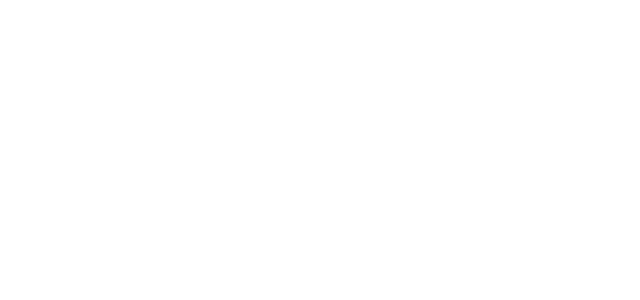
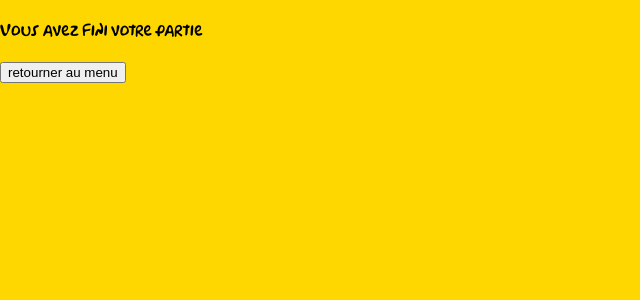
Before and after one commit to nicomr70/dilemme-prisonnier-front, a React (Create React App) app: page /game/1/end/1 in a window 1280 px wide. Before the commit this address had no page. Shown: the top 300 px of the page, without its empty margins (0-640 px from the left). Built offline with nearby package versions, Linux system fonts and the light colour scheme.

Commit message:
add fonctionalities of end game , and set strategy

```diff
--- /dev/null
+++ b/src/component/FinDePartie/FinDePartie.jsx
@@ -0,0 +1,13 @@
+import {useNavigate} from "react-router-dom";
+
+
+export default function FinDePartie(){
+    const navigate = useNavigate();
+    const handleClick=()=>{
+        navigate("/home");
+    }
+    return<div>
+        <p>Vous avez fini votre partie</p>
+        <button onClick={handleClick}>retourner au menu</button>
+    </div>
+}
--- a/src/component/Game/Game.jsx
+++ b/src/component/Game/Game.jsx
@@ -13,9 +13,9 @@ export function Game({game,playerId}){
             <div>
                 <p>Score</p>
                 <p>{playerCurrent.name}: {playerCurrent.score}</p>
-                <p>{otherPlayer.name}: {playerCurrent.score}</p>
+                <p>{otherPlayer.name}: {otherPlayer.score}</p>
             </div>
-            {lastChoiceOtherplayer ? <p>otherPlayer.name à</p> : ""}
+            {lastChoiceOtherplayer ? <p>otherPlayer.name à jouer : lastChoiceOtherplayer</p> : ""}
         </div>
     }else{
         return null
--- a/src/component/Play/Play.jsx
+++ b/src/component/Play/Play.jsx
@@ -1,6 +1,6 @@
 import {Game} from "../Game/Game";
 import Strategy from "../Strategy/Strategy";
-import React, {useCallback, useEffect,useState} from "react";
+import React, {useCallback, useEffect, useState} from "react";
 import {ADDRSERVEURGAME} from "../../App";
 import {useParams} from "react-router-dom";
 import Loader from "react-loader-spinner";
@@ -8,7 +8,8 @@ import Loader from "react-loader-spinner";
 
 export default function Play(){
     const {gameId,playerId} = useParams()
-    const [state,setState] = useState({enAttente : false, player :{id : playerId}, game:{}});
+    let [state,setState] = useState({enAttente : false, player :{}, game:{}});
+
 
     async function loadData(){
         await Promise.all([loadGame(gameId),loadPlayer(gameId,playerId)])
@@ -22,14 +23,9 @@ export default function Play(){
         loadData();
         const eventGame = new EventSource(ADDRSERVEURGAME+"/waitPlayerPlay/gameId="+gameId)
         eventGame.onopen = ()=>console.log("connexion au server ouverte")
-        eventGame.onmessage = (g)=>{
-            console.log(state)
-            const game = JSON.parse(g.data)
-            const player = game.player1===playerId ? game.player1 : game.player2
-            console.log(game)
-            console.log(player)
-            setState({enAttente: false, game :game,player: player})
-            console.log(state)
+        eventGame.onmessage = async (g)=>{
+            await loadData(gameId,playerId);
+            await loadPlayer(gameId,playerId)
         }
         eventGame.onerror = (e)=>{
             alert("une erreur c'est produite avec le serveur \n raison : "+JSON.stringify(e));
@@ -41,7 +37,7 @@ export default function Play(){
     },[]);
 
     async function handleClickDefect(){
-        setState({game : state.game,player: state.player, enAttente : true})
+        setState({...state,enAttente : true})
         console.log(ADDRSERVEURGAME+"/play/gameId="+state.game.id+"/playerId="+state.player.id+"/move=COOPERATE");
         console.log(state)
         await fetch(ADDRSERVEURGAME+"/play/gameId="+state.game.id+"/playerId="+state.player.id+"/move=DEFECT",{method:'PUT'})
@@ -53,8 +49,21 @@ export default function Play(){
         await fetch(ADDRSERVEURGAME+"/play/gameId="+state.game.id+"/playerId="+state.player.id+"/move=COOPERATE",{method:'PUT'})
     }
 
+    async function setStrategy(value){
+        //TODO voir quoi envoyer pour etre sur de retrouver les strategy coter serveur
+        await fetch(ADDRSERVEURGAME+"/gameId="+state.game.id+"/playerId="+state.player.id+"/strategy="+value,{method : 'PUT'}).then(
+            r => {
+                if(r.ok){
+                    alert("vous venez de placer votre strategy vous ne pouver donc plus jouer");
+                    //envoyer sur autre page faite pour !!
+                }
+            }
+        )
+    }
+
     const cooperate = useCallback(handleClickCooperate,[state])
     const defect = useCallback(handleClickDefect,[state])
+    const setStrategyCallback = useCallback(setStrategy,[state])
 
     return<div>
        <div hidden={state.enAttente}>
@@ -73,7 +82,7 @@ export default function Play(){
            </button>
        </div>
         <div hidden={state.enAttente}>
-            <Strategy></Strategy>
+            <Strategy setStrategy={setStrategyCallback}></Strategy>
         </div>
         <div hidden={!state.enAttente}>
             <Loader type="BallTriangle" color="#00BFFF" height={80} width={80} />
--- a/src/component/Strategy/Strategy.jsx
+++ b/src/component/Strategy/Strategy.jsx
@@ -3,10 +3,11 @@ import {ADDRSERVEURGAME} from "../../App";
 import {useNavigate} from "react-router-dom";
 
 
-export default function Strategy(){
+export default function Strategy({setStrategy}){
     const selectRef = useRef();
-    const handleClick = ()=>{
-        console.log(selectRef.current.value)
+    const handleClick = async ()=>{
+        setStrategy(selectRef.current.value)
+
     }
 
     return <div>
--- a/src/component/WaitLastPlayer/WaitLastPlayer.jsx
+++ b/src/component/WaitLastPlayer/WaitLastPlayer.jsx
@@ -23,7 +23,9 @@ export default function WaitLastPlayer(){
     },[])
 
     return <div>
-        <Loader type="BallTriangle" color="#00BFFF" height={80} width={80} />
+        <div>
+            <img src="https://i.gifer.com/2nd8.gif"/>
+        </div>
         <p>En attentes d'un second joueur</p>
     </div>
 }
--- a/src/index.css
+++ b/src/index.css
@@ -1,3 +1,7 @@
+@font-face {
+  font-family: simpson;
+  src : url("./simpsonFont.otf");
+}
 body {
   margin: 0;
   font-family: -apple-system, BlinkMacSystemFont, 'Segoe UI', 'Roboto', 'Oxygen',
@@ -5,6 +9,8 @@ body {
     sans-serif;
   -webkit-font-smoothing: antialiased;
   -moz-osx-font-smoothing: grayscale;
+  background-color: gold;
+  font-family : simpson;
 }
 
 code {
--- a/src/index.js
+++ b/src/index.js
@@ -8,6 +8,7 @@ import {BrowserRouter} from "react-router-dom";
 import Home from "./component/Home/Home";
 import Play from "./component/Play/Play";
 import WaitLastPlayer from "./component/WaitLastPlayer/WaitLastPlayer";
+import FinDePartie from "./component/FinDePartie/FinDePartie";
 
 document.title="dilemme du prisonnier"
 
@@ -21,6 +22,7 @@ ReactDOM.render(
               <Route path="/game/:gameId/play/:playerId" element={<Play/>}/>
               <Route path="/home/:pseudo" element={<Home/>}/>
               <Route path="/home" element={<Home/>}/>
+              <Route path="/game/:gameId/end/:playerId" element={<FinDePartie/>}/>
           </Routes>
       </BrowserRouter>
   </React.StrictMode>,
```
Also changed, not shown: src/simpsonFont.otf (added).
